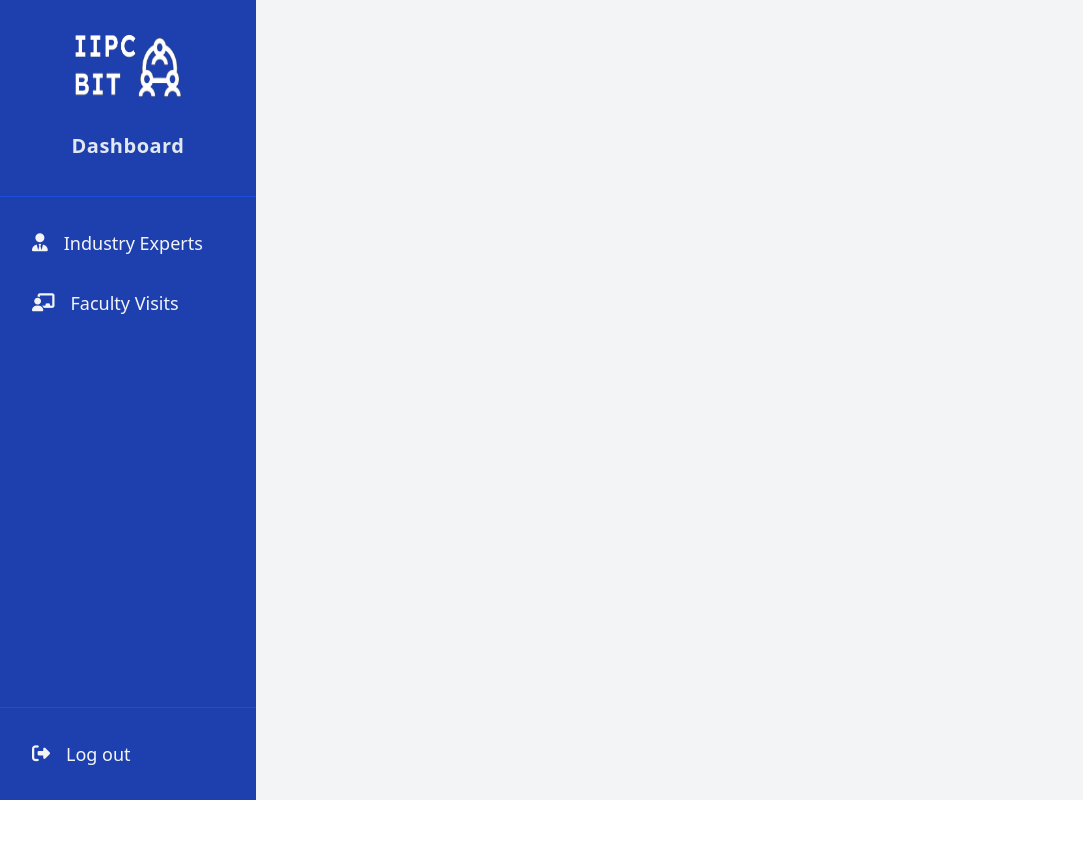
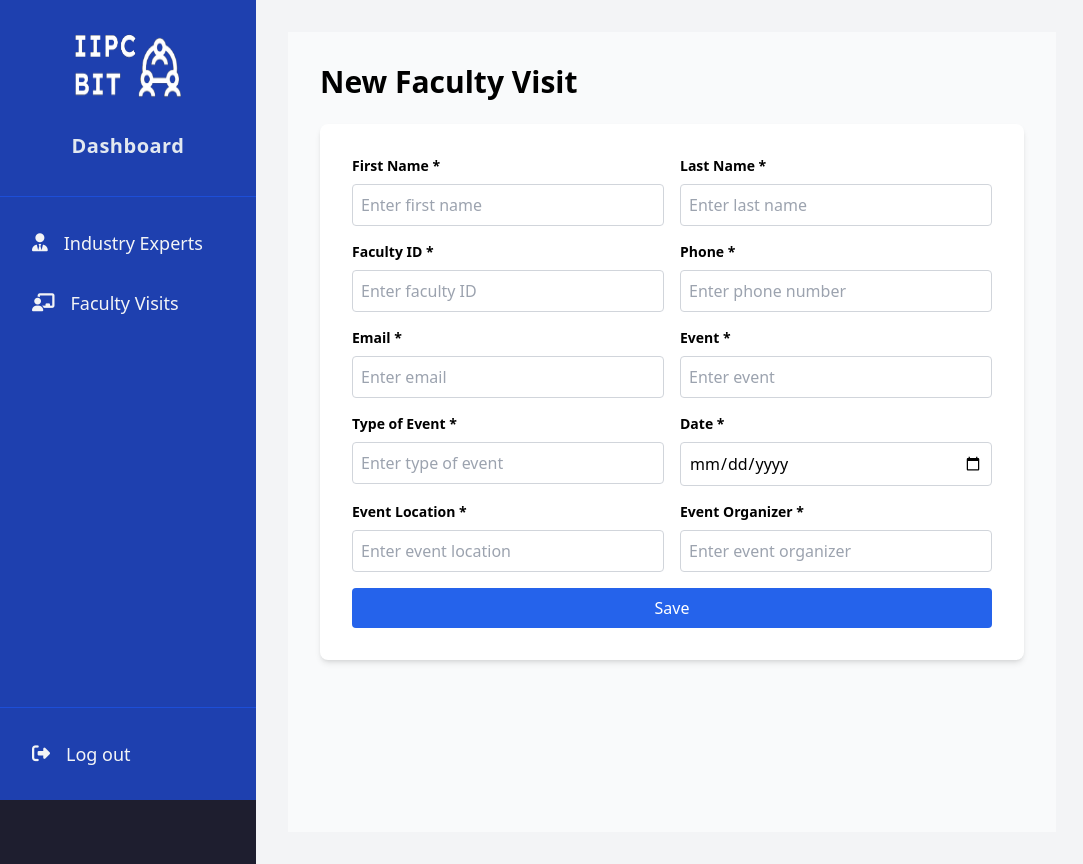
Before and after one commit to davhsi/iipc-portal, a Vue app in the folder frontend/: page /dashboard/faculty-visit/new in a window 1280 px wide. Shown: the whole page, without its empty margins (0-1083 px from the left). Before the commit the page ends 800 px from the top, so only its background shows below. Built offline with nearby package versions, Linux system fonts and the light colour scheme.

Commit message:
faculty visit ui changes

```diff
--- a/frontend/src/components/FacultyVisitTable.vue
+++ b/frontend/src/components/FacultyVisitTable.vue
@@ -12,9 +12,9 @@
           </thead>
           <tbody>
             <tr v-for="visit in visits" :key="visit._id" class="hover:bg-gray-50">
-              <td class="border-t px-4 py-2">{{ visit.firstname }}</td>
-              <td class="border-t px-4 py-2">{{ visit.lastname }}</td>
-              <td class="border-t px-4 py-2">{{ visit.event }}</td>
+              <td class="border-t px-4 py-2 text-black">{{ visit.firstname }}</td>
+              <td class="border-t px-4 py-2 text-black">{{ visit.lastname }}</td>
+              <td class="border-t px-4 py-2 text-black">{{ visit.event }}</td>
               <td class="border-t px-4 py-2 text-center">
                 <router-link :to="`/dashboard/faculty-visit/edit/${visit._id}`" class="bg-blue-500 text-white py-1 px-2 rounded mr-2 hover:bg-blue-600 transition">Edit</router-link>
                 <button @click="deleteVisit(visit._id)" class="bg-red-500 text-white py-1 px-2 rounded hover:bg-red-600 transition">Delete</button>
@@ -68,6 +68,10 @@
     background-color: #f9fafb;
 }
 
+td {
+    color: black; /* Set table cell text color to black */
+}
+
 button {
     cursor: pointer;
 }
--- a/frontend/src/pages/FacultyVisitDashboard.vue
+++ b/frontend/src/pages/FacultyVisitDashboard.vue
@@ -1,13 +1,21 @@
 <template>
   <div>
     <h1 class="text-2xl font-bold mb-4 text-black">Faculty Visits</h1>
+
+    <!-- New Button to Add Faculty Visit -->
+    <router-link to="/dashboard/faculty-visit/new">
+      <button class="bg-blue-500 text-white py-2 px-4 rounded mb-4 hover:bg-blue-600 transition">
+        Add New Faculty Visit
+      </button>
+    </router-link>
+
     <FacultyVisitTable :visits="visits" />
   </div>
 </template>
 
 <script setup>
 import { ref, onMounted } from 'vue';
-import FacultyVisitTable from './FacultyVisitTable.vue'; // Import your table component
+import FacultyVisitTable from '../components/FacultyVisitTable.vue';
 
 const visits = ref([]);
 
--- a/frontend/src/pages/FacultyVisitInputForm.vue
+++ b/frontend/src/pages/FacultyVisitInputForm.vue
@@ -1,3 +1,62 @@
+<template>
+    <div class="flex min-h-screen">
+      <main class="w-4/5 bg-gray-50 p-8">
+        <h1 class="text-3xl font-bold mb-6">{{ isEditing ? 'Edit Faculty Visit' : 'New Faculty Visit' }}</h1>
+
+        <form class="bg-white p-8 shadow-md rounded-lg" @submit.prevent="submitForm">
+          <div class="grid grid-cols-2 gap-4 mb-4">
+            <div>
+              <label class="block mb-2 text-sm font-bold">First Name *</label>
+              <input v-model="firstname" type="text" class="w-full p-2 border border-gray-300 rounded" placeholder="Enter first name" required />
+            </div>
+            <div>
+              <label class="block mb-2 text-sm font-bold">Last Name *</label>
+              <input v-model="lastname" type="text" class="w-full p-2 border border-gray-300 rounded" placeholder="Enter last name" required />
+            </div>
+            <div>
+              <label class="block mb-2 text-sm font-bold">Faculty ID *</label>
+              <input v-model="facultyid" type="text" class="w-full p-2 border border-gray-300 rounded" placeholder="Enter faculty ID" required />
+            </div>
+            <div>
+              <label class="block mb-2 text-sm font-bold">Phone *</label>
+              <input v-model="phone" type="text" class="w-full p-2 border border-gray-300 rounded" placeholder="Enter phone number" required />
+            </div>
+            <div>
+              <label class="block mb-2 text-sm font-bold">Email *</label>
+              <input v-model="mailid" type="email" class="w-full p-2 border border-gray-300 rounded" placeholder="Enter email" required />
+            </div>
+            <div>
+              <label class="block mb-2 text-sm font-bold">Event *</label>
+              <input v-model="event" type="text" class="w-full p-2 border border-gray-300 rounded" placeholder="Enter event" required />
+            </div>
+            <div>
+              <label class="block mb-2 text-sm font-bold">Type of Event *</label>
+              <input v-model="typeevent" type="text" class="w-full p-2 border border-gray-300 rounded" placeholder="Enter type of event" required />
+            </div>
+            <div>
+              <label class="block mb-2 text-sm font-bold">Date *</label>
+              <input v-model="eventDate" type="date" class="w-full p-2 border border-gray-300 rounded" required />
+            </div>
+            <div>
+              <label class="block mb-2 text-sm font-bold">Event Location *</label>
+              <input v-model="eventLocation" type="text" class="w-full p-2 border border-gray-300 rounded" placeholder="Enter event location" required />
+            </div>
+            <div>
+              <label class="block mb-2 text-sm font-bold">Event Organizer *</label>
+              <input v-model="eventOrganizer" type="text" class="w-full p-2 border border-gray-300 rounded" placeholder="Enter event organizer" required />
+            </div>
+          </div>
+
+          <div>
+            <button type="submit" class="w-full bg-blue-600 text-white p-2 rounded" :disabled="loading">
+              {{ isEditing ? 'Update' : 'Save' }} {{ loading ? '...' : '' }}
+            </button>
+          </div>
+        </form>
+      </main>
+    </div>
+  </template>
+
   <script setup>
   import { ref, onMounted } from 'vue';
   import { useRouter, useRoute } from 'vue-router';
@@ -21,6 +80,9 @@ const route = useRoute();
   const fetchVisitData = async (id) => {
     try {
       const response = await fetch(`http://localhost:3000/api/faculty-visits/${id}`);
+      if (!response.ok) {
+        throw new Error('Error fetching visit data');
+      }
       const visit = await response.json();
 
       firstname.value = visit.firstname;
@@ -35,6 +97,7 @@ const fetchVisitData = async (id) => {
       eventOrganizer.value = visit.eventOrganizer;
     } catch (error) {
       console.error('Error fetching visit data:', error);
+      alert('Failed to load visit data');
     }
   };
 
@@ -50,7 +113,7 @@ const submitForm = async () => {
         mailid: mailid.value,
         event: event.value,
         typeevent: typeevent.value,
-            eventDate: eventDate.value, // Make sure this is in the correct format
+        eventDate: new Date(eventDate.value), // Convert to Date object
         eventLocation: eventLocation.value,
         eventOrganizer: eventOrganizer.value,
       };
@@ -92,3 +155,12 @@ onMounted(() => {
     }
   });
   </script>
+
+  <style scoped>
+  body,
+  h1,
+  label,
+  input {
+    color: black;
+  }
+  </style>
```
Lines whose indentation alone changed are shown as unchanged.
